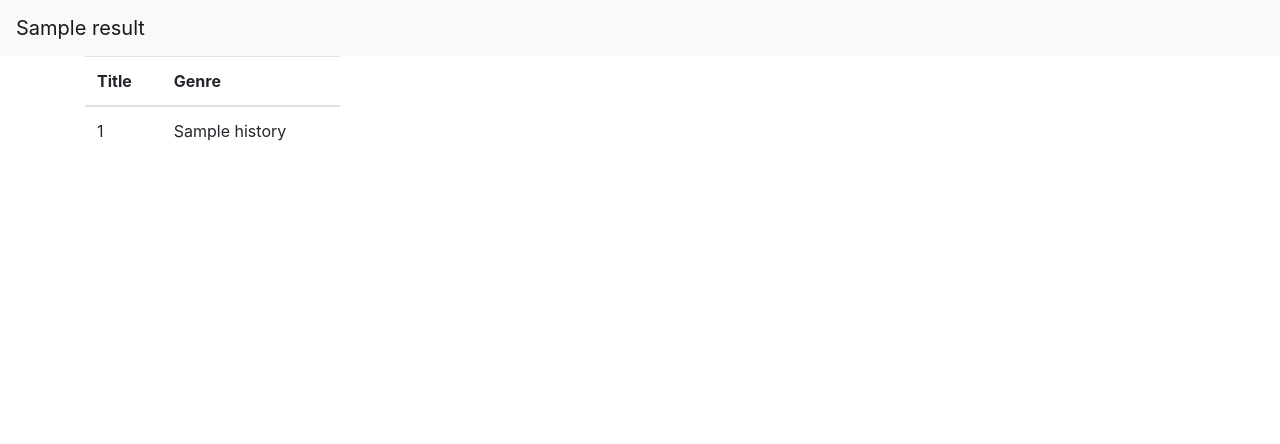
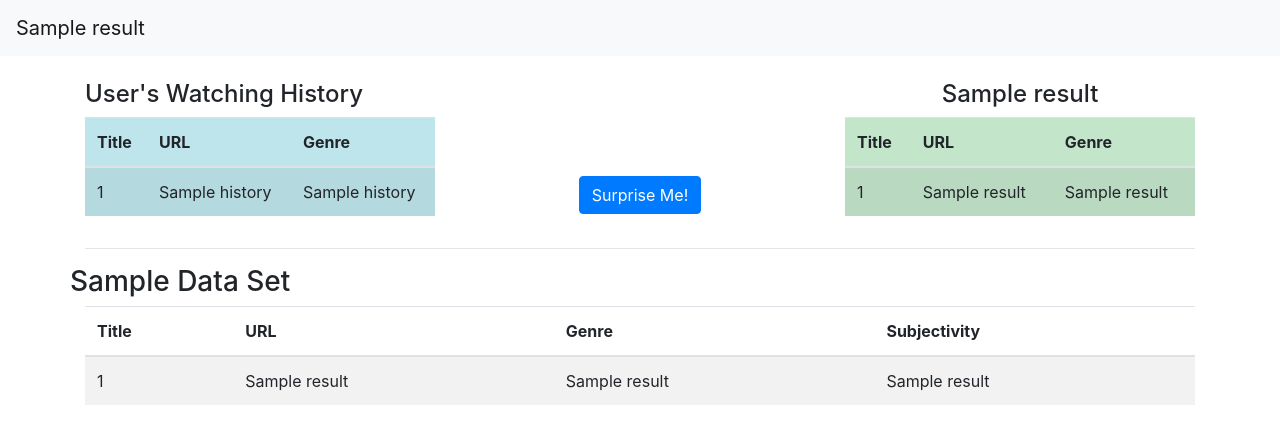
Before and after one commit to tim-hub/tnza-hackathon, a Flask app: template templates/index.html in a window 1280 px wide. Shown: the top 444 px of the page. Run offline with Flask 2, Linux system fonts and the light colour scheme; the template is opened without the code that fills it: most values are stand-ins (such as "Sample title", 1, 10 or a date in 2020).

Commit message:
remove duplicate and add 3 more fake data

```diff
--- a/DataSample.csv
+++ b/DataSample.csv
@@ -15,3 +15,6 @@ id,title,url,description,genre1,genre2
 14,20/20,https://www.tvnz.co.nz/shows/20-20,Keep up to date with the best of international current affairs,local,current affairs
 15,Friends,https://www.tvnz.co.nz/shows/friends,"Make a date, your old friends are calling. The iconic 90s comedy is right here on TVNZ OnDemand! Six friends, one coffee shop, and all your favourite hilarious moments. ",Comedy,Full Seasons
 16,Life in Pieces,https://www.tvnz.co.nz/shows/life-in-pieces,"A smart, relatable and laugh-out-loud comedy about one family uniquely told through four separate stories each episode.",Comedy,TVNZ 2
+17,Tara,https://www.tvnz.co.nz/shows/united-states-of-tara,"Tara, a suburban wife and mother, suffers from Dissociative Identity Disorder. There's never a dull moment, as her various personalities may appear on any given day... ",Comedy,Drama & Soaps
+18,AH,https://www.tvnz.co.nz/shows/american-housewife,"Katie Mixon is many things, a housewife is just one. She's trying to raise a family, and stay true to herself among the perfect people of Conneticut.",Comedy,TVNZ 2
+19,Two girls,https://www.tvnz.co.nz/shows/2-broke-girls,They're faking it until they make it! Max and Caroline are back for an all-new season of 2 Broke Girls.,Comedy,Full Seasons
--- a/app.py
+++ b/app.py
@@ -92,9 +92,16 @@ def index():
         the_genre = df_watched.genre1.mode().values[0]
         #     the all videos on website data set
         #     shuffle them
-        the_shows = shows.loc[(shows.genre1 == the_genre) | (shows.genre2 == the_genre)].sample(frac=1)
+        the_shows = shows.loc[(shows.genre1 == the_genre) ]
+
+            # .sample(frac=1)
         #     and pick top 3 as results
-        return the_shows.head(1)
+        # remove uses watched
+        the_shows_concat = pd.concat([list_watched, the_shows]).drop_duplicates(keep=False)
+
+        # return random one suggestion
+        return  the_shows_concat.sample(frac=1).head(1)
+
 
     sugggestions = get_genre_watched_most(history_watched)
 
@@ -104,7 +111,9 @@ def index():
     return render_template('index.html', result={
         'name': 'TVNZ  Random Suggestion',
         'history': list_watched.values,
-        'suggestions': sugggestions.to_json(),
+        'results_name': 'Suggestion From Surprise Me',
+        'results': sugggestions.values,
+        'all': shows.values,
     })
 
 
--- a/templates/index.html
+++ b/templates/index.html
@@ -14,15 +14,20 @@
     <nav class="navbar navbar-expand-lg navbar-light bg-light">
   <a class="navbar-brand" href="#">{{ result.name }}</a>
   </nav>
+  <br>
     <div class="container">
 
         <div class="row">
-            <div class="col-md-3">
-                <table class="table">
+            <div class="col-md-4">
+            <h4>
+                        User's Watching History
+            </h4>
+            <table class="table table-info table-striped">
               <thead>
                 <tr>
 
                   <th scope="col">Title</th>
+                  <th scope="col">URL</th>
                   <th scope="col">Genre</th>
 
                 </tr>
@@ -32,6 +37,7 @@
 
                 <tr>
                   <td>{{r[0]}}</td>
+                  <td>{{r[1]}}</td>
                   <td>{{r[3]}}</td>
 
                 </tr>
@@ -40,15 +46,87 @@
               </tbody>
             </table>
 
+            </div>
+            <div class="col-md-4 text-center">
+                <br>
+                <br>
+                <br>
+                <br>
+                <a class="btn btn-primary" href="/">
+                   Surprise Me!
+                </a>
 
             </div>
-            <div class="col-md-6">
+            <div class="col-md-4">
 
-            </div>
-            <div class="col-md-3">
+                <h4 class="text-center">
+                        {{result.results_name}}
+                </h4>
+
+                <table class="table table-success table-striped">
+                  <thead>
+                    <tr>
+
+                      <th scope="col">Title</th>
+                      <th scope="col">URL</th>
+                      <th scope="col">Genre</th>
+
+                    </tr>
+                  </thead>
+                  <tbody>
+                    {% for r in result.results %}
+
+                    <tr>
+                      <td>{{r[0]}}</td>
+                      <td>{{r[1]}}</td>
+                      <td>{{r[3]}}</td>
+
+                    </tr>
+                    {%endfor%}
+
+                  </tbody>
+                </table>
 
             </div>
 
+        </div>
+
+        <hr>
+
+        <div class="row">
+
+        <h3>Sample Data Set</h3>
+
+        <div class="col-12">
+        <table class="table table-striped">
+            <thead>
+                <tr>
+
+                  <th scope="col">Title</th>
+                  <th scope="col">URL</th>
+                  <th scope="col">Genre</th>
+                  <th scope="col">Subjectivity</th>
+
+                </tr>
+              </thead>
+              <tbody>
+                {% for r in result.all %}
+
+                <tr>
+                  <td>{{r[0]}}</td>
+                  <td>{{r[1]}}</td>
+                  <td>{{r[3]}}</td>
+                  <td>{{r[5]}}</td>
+
+                </tr>
+                {%endfor%}
+
+              </tbody>
+
+        </table>
+
+
+        </div>
         </div>
 
 
```
Lines whose indentation alone changed are shown as unchanged.
